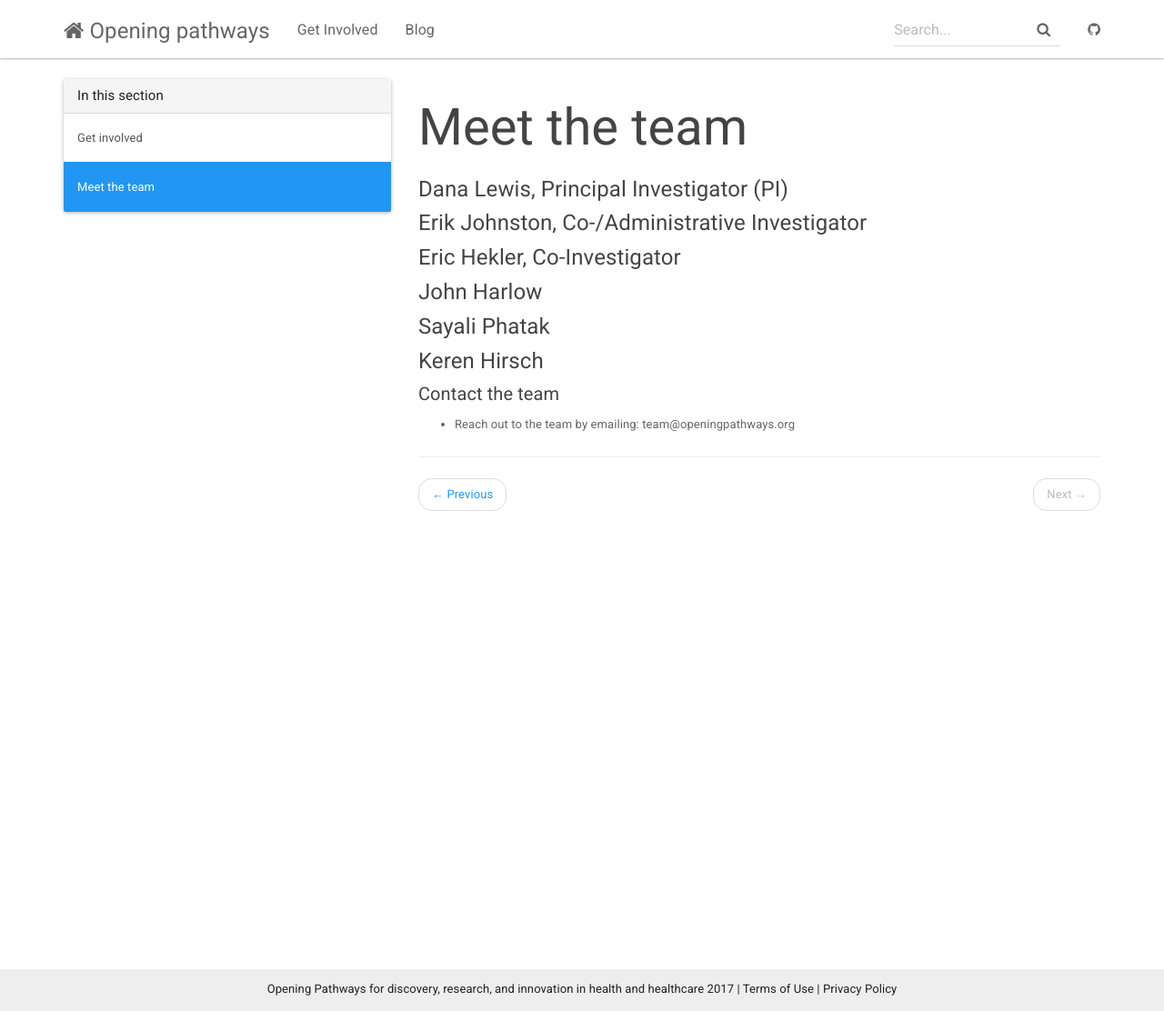
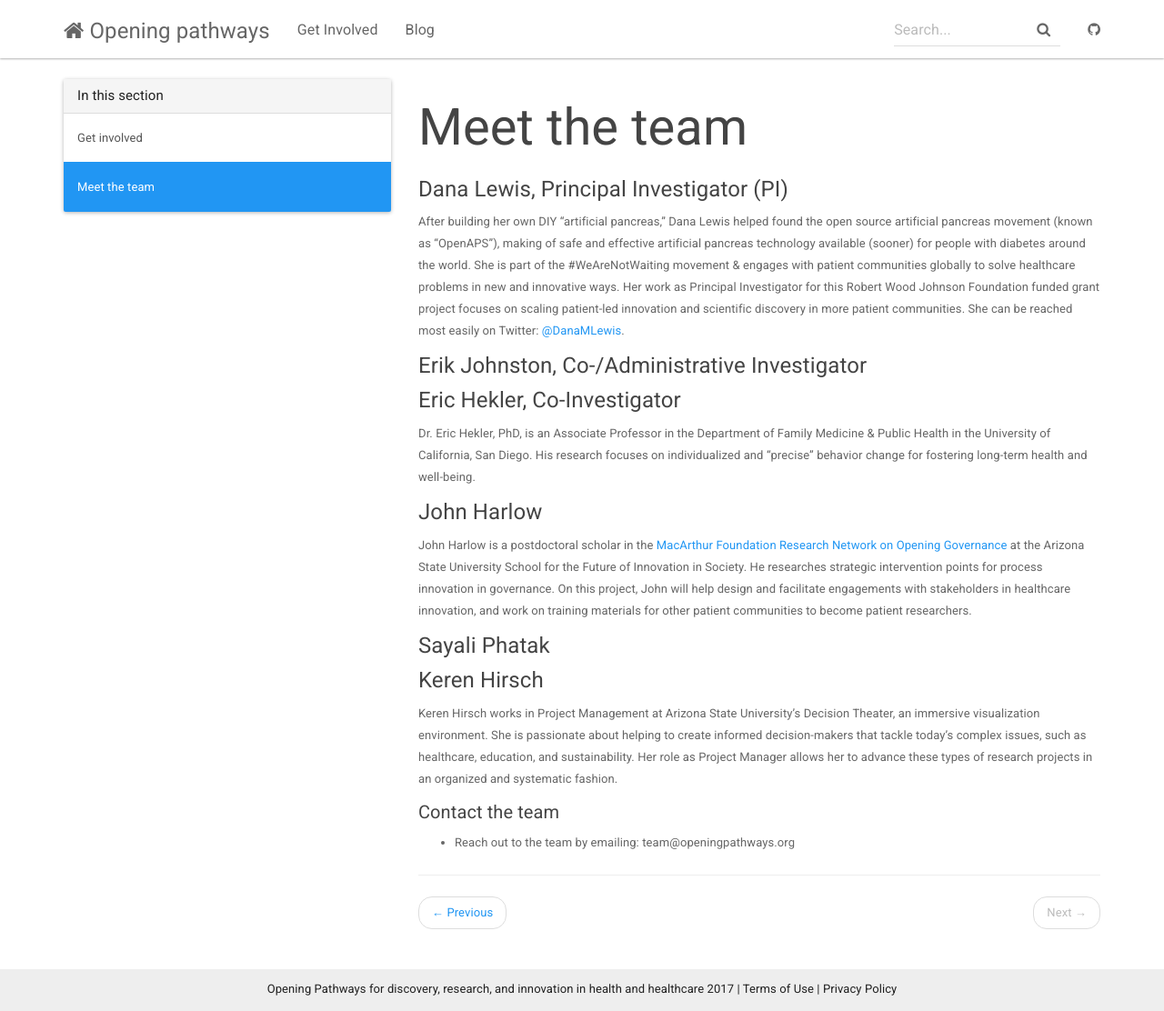
Before and after one commit to danamlewis/Testrepo2, a Jekyll site: the page built from _docs/meet-the-team.md, in a window 1280 px wide and 1112 px high. Shown: the whole window at 91% size. Built offline with Jekyll 4.4.1, drawn with Linux system fonts in a browser that asks for light colours; nearby versions of some CDN libraries.

Commit message:
Add more bios

```diff
--- a/_docs/meet-the-team.md
+++ b/_docs/meet-the-team.md
@@ -5,16 +5,24 @@ permalink: /docs/meet-the-team/
 
 #### Dana Lewis, Principal Investigator (PI)
 
+After building her own DIY “artificial pancreas,” Dana Lewis helped found the open source artificial pancreas movement (known as “OpenAPS”), making of safe and effective artificial pancreas technology available (sooner) for people with diabetes around the world. She is part of the #WeAreNotWaiting movement & engages with patient communities globally to solve healthcare problems in new and innovative ways. Her work as Principal Investigator for this Robert Wood Johnson Foundation funded grant project focuses on scaling patient-led innovation and scientific discovery in more patient communities. She can be reached most easily on Twitter: [@DanaMLewis](http://twitter.com/danamlewis).
+
 #### Erik Johnston, Co-/Administrative Investigator
 
 #### Eric Hekler, Co-Investigator
 
+Dr. Eric Hekler, PhD, is an Associate Professor in the Department of Family Medicine & Public Health in the University of California, San Diego. His research focuses on individualized and “precise” behavior change for fostering long-term health and well-being.
+
 #### John Harlow
+
+John Harlow is a postdoctoral scholar in the [MacArthur Foundation Research Network on Opening Governance](http://opening-governance.org/) at the Arizona State University School for the Future of Innovation in Society. He researches strategic intervention points for process innovation in governance. On this project, John will help design and facilitate engagements with stakeholders in healthcare innovation, and work on training materials for other patient communities to become patient researchers.
 
 #### Sayali Phatak
 
 #### Keren Hirsch
 
+Keren Hirsch works in Project Management at Arizona State University's Decision Theater, an immersive visualization environment. She is passionate about helping to create informed decision-makers that tackle today's complex issues, such as healthcare, education, and sustainability. Her role as Project Manager allows her to advance these types of research projects in an organized and systematic fashion.
+
 ##### Contact the team
 
 * Reach out to the team by emailing: team@openingpathways.org
```
